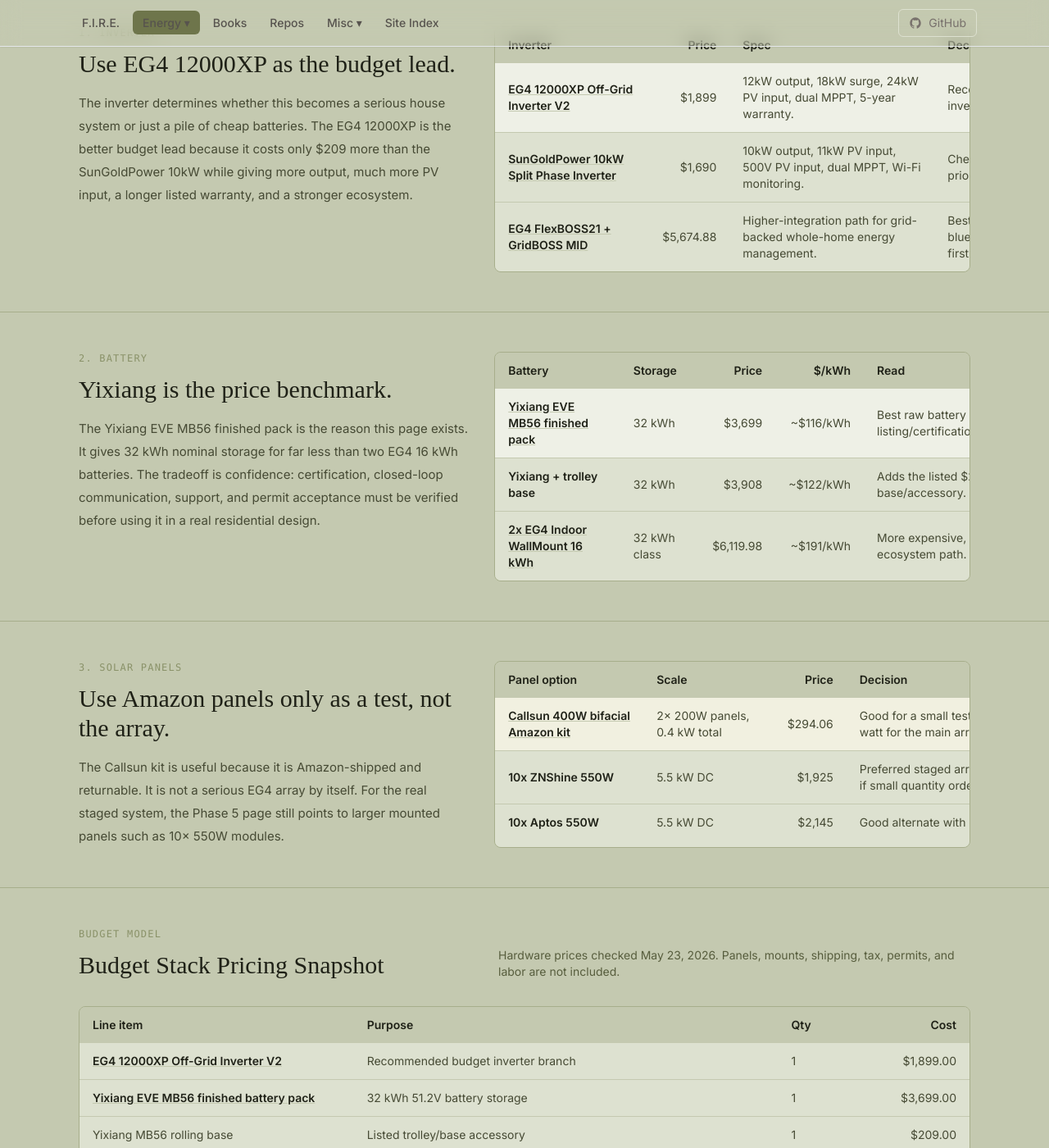
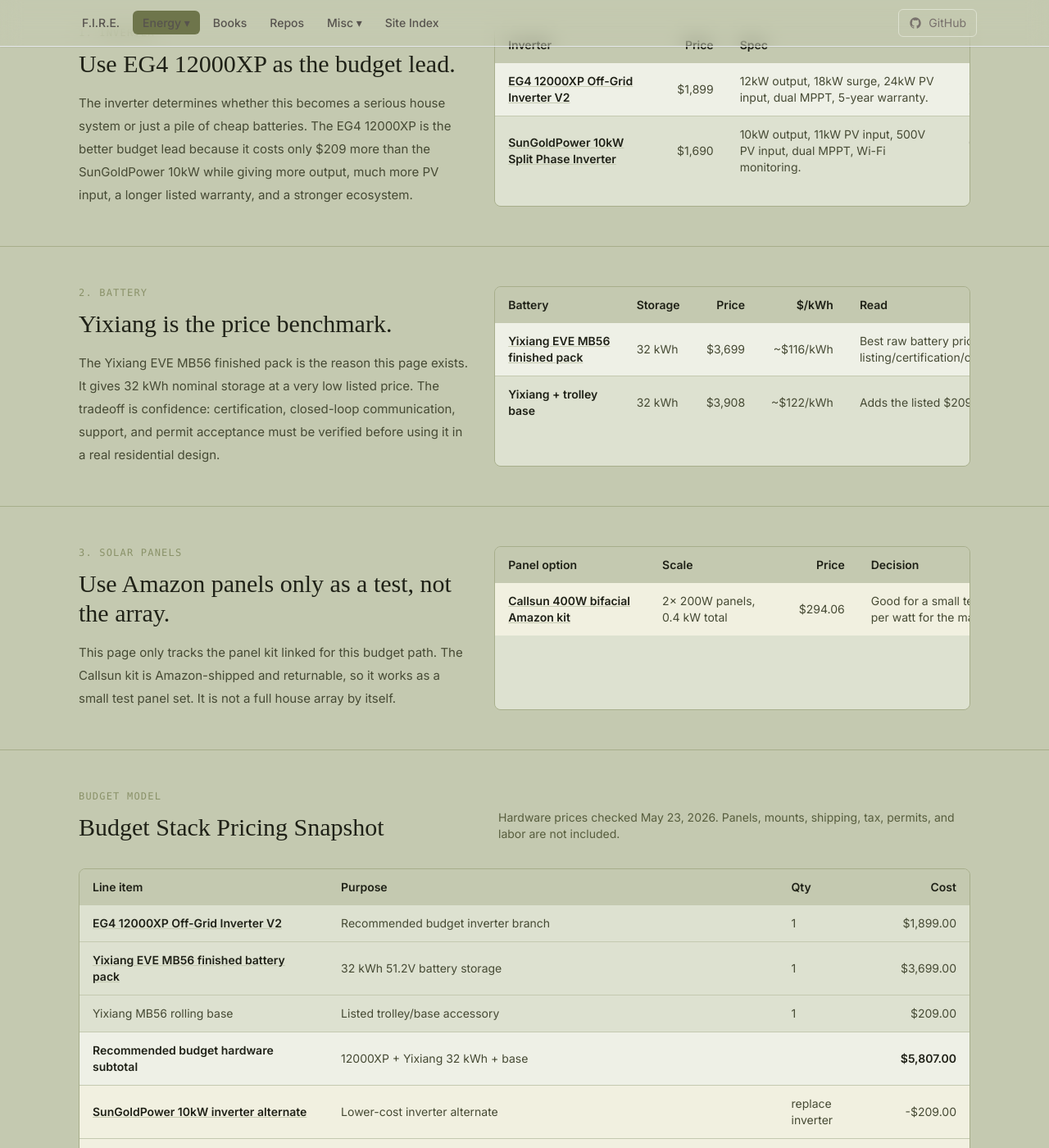
Before and after one commit to techmore/techmore.github.io, a Jekyll site: the page built from pages/energy-monitoring/will-prowse-2026.html, in a window 1280 px wide and 1400 px high, scrolled down 649 px. Shown: the whole window at 82% size. Built offline with Jekyll 4.4.1, drawn with Linux system fonts in a browser that asks for light colours; nearby versions of some CDN libraries; some web fonts are replaced; some of the changed text lies outside the part shown.

Commit message:
Tighten Will Prowse budget page scope

```diff
--- a/pages/energy-monitoring/will-prowse-2026.html
+++ b/pages/energy-monitoring/will-prowse-2026.html
@@ -9,7 +9,7 @@ title: Will Prowse 2026 - Techmore
       <p class="font-mono text-xs tracking-widest uppercase text-olive-500">Budget solar stack blueprint</p>
       <h1 class="mt-4 font-display italic text-5xl sm:text-6xl text-olive-950 leading-tight">Will Prowse 2026 budget path.</h1>
       <p class="mt-6 text-lg text-olive-800 leading-8">
-        A logical budget build order for a serious 48V solar system: inverter first, battery second, solar panels third. This is a low-cost architecture to compare against the EG4 FlexBOSS/GridBOSS plan, not the default permitted-home recommendation.
+        A logical budget build order for a serious 48V solar system: inverter first, battery second, solar panels third. This is a low-cost architecture for comparing budget hardware, not the default permitted-home recommendation.
       </p>
     </div>
   </section>
@@ -73,12 +73,6 @@ title: Will Prowse 2026 - Techmore
               <td class="px-4 py-3">10kW output, 11kW PV input, 500V PV input, dual MPPT, Wi-Fi monitoring.</td>
               <td class="px-4 py-3">Cheapest, but down-prioritized.</td>
             </tr>
-            <tr>
-              <td class="px-4 py-3"><a href="https://signaturesolar.com/eg4-flexboss21-inverter-v1-1-eg4-gridboss-mid-v3-1-bndl-e00019-3-1/" class="font-semibold text-olive-950 underline decoration-olive-300 hover:text-olive-700">EG4 FlexBOSS21 + GridBOSS MID</a></td>
-              <td class="px-4 py-3 text-right">$5,674.88</td>
-              <td class="px-4 py-3">Higher-integration path for grid-backed whole-home energy management.</td>
-              <td class="px-4 py-3">Best fit for the main Phase 5 blueprint, but not budget-first.</td>
-            </tr>
           </tbody>
         </table>
       </div>
@@ -92,7 +86,7 @@ title: Will Prowse 2026 - Techmore
           <p class="font-mono text-xs tracking-widest uppercase text-olive-500">2. Battery</p>
           <h2 class="mt-3 text-3xl text-olive-950">Yixiang is the price benchmark.</h2>
           <p class="mt-4 text-olive-800 leading-7">
-            The Yixiang EVE MB56 finished pack is the reason this page exists. It gives 32 kWh nominal storage for far less than two EG4 16 kWh batteries. The tradeoff is confidence: certification, closed-loop communication, support, and permit acceptance must be verified before using it in a real residential design.
+            The Yixiang EVE MB56 finished pack is the reason this page exists. It gives 32 kWh nominal storage at a very low listed price. The tradeoff is confidence: certification, closed-loop communication, support, and permit acceptance must be verified before using it in a real residential design.
           </p>
         </div>
         <div class="overflow-x-auto rounded-lg border border-olive-400 bg-olive-200">
@@ -121,13 +115,6 @@ title: Will Prowse 2026 - Techmore
                 <td class="px-4 py-3 text-right">~$122/kWh</td>
                 <td class="px-4 py-3">Adds the listed $209 rolling base/accessory.</td>
               </tr>
-              <tr>
-                <td class="px-4 py-3"><a href="https://signaturesolar.com/eg4-indoor-wallmount-battery-48v-314ah-16kwh-indoor-heated-ul1973-ul9540a/" class="font-semibold text-olive-950 underline decoration-olive-300 hover:text-olive-700">2x EG4 Indoor WallMount 16 kWh</a></td>
-                <td class="px-4 py-3">32 kWh class</td>
-                <td class="px-4 py-3 text-right">$6,119.98</td>
-                <td class="px-4 py-3 text-right">~$191/kWh</td>
-                <td class="px-4 py-3">More expensive, but a cleaner EG4 ecosystem path.</td>
-              </tr>
             </tbody>
           </table>
         </div>
@@ -141,7 +128,7 @@ title: Will Prowse 2026 - Techmore
         <p class="font-mono text-xs tracking-widest uppercase text-olive-500">3. Solar panels</p>
         <h2 class="mt-3 text-3xl text-olive-950">Use Amazon panels only as a test, not the array.</h2>
         <p class="mt-4 text-olive-800 leading-7">
-          The Callsun kit is useful because it is Amazon-shipped and returnable. It is not a serious EG4 array by itself. For the real staged system, the Phase 5 page still points to larger mounted panels such as 10x 550W modules.
+          This page only tracks the panel kit linked for this budget path. The Callsun kit is Amazon-shipped and returnable, so it works as a small test panel set. It is not a full house array by itself.
         </p>
       </div>
       <div class="overflow-x-auto rounded-lg border border-olive-400 bg-olive-200">
@@ -160,18 +147,6 @@ title: Will Prowse 2026 - Techmore
               <td class="px-4 py-3">2x 200W panels, 0.4 kW total</td>
               <td class="px-4 py-3 text-right">$294.06</td>
               <td class="px-4 py-3">Good for a small test; too small and high per watt for the main array.</td>
-            </tr>
-            <tr>
-              <td class="px-4 py-3 font-semibold text-olive-950">10x ZNShine 550W</td>
-              <td class="px-4 py-3">5.5 kW DC</td>
-              <td class="px-4 py-3 text-right">$1,925</td>
-              <td class="px-4 py-3">Preferred staged array on the Phase 5 page if small quantity ordering works.</td>
-            </tr>
-            <tr>
-              <td class="px-4 py-3 font-semibold text-olive-950">10x Aptos 550W</td>
-              <td class="px-4 py-3">5.5 kW DC</td>
-              <td class="px-4 py-3 text-right">$2,145</td>
-              <td class="px-4 py-3">Good alternate with clear 10-panel ordering.</td>
             </tr>
           </tbody>
         </table>
@@ -230,12 +205,6 @@ title: Will Prowse 2026 - Techmore
               <td class="px-4 py-3">replace inverter</td>
               <td class="px-4 py-3 text-right">-$209.00</td>
             </tr>
-            <tr>
-              <td class="px-4 py-3"><a href="https://signaturesolar.com/eg4-indoor-wallmount-battery-48v-314ah-16kwh-indoor-heated-ul1973-ul9540a/" class="font-semibold text-olive-950 underline decoration-olive-300 hover:text-olive-700">EG4 battery alternate</a></td>
-              <td class="px-4 py-3">Use 2x EG4 16 kWh batteries instead of Yixiang</td>
-              <td class="px-4 py-3">replace battery</td>
-              <td class="px-4 py-3 text-right">+$2,211.98</td>
-            </tr>
             <tr class="bg-amber-50/60">
               <td class="px-4 py-3"><a href="https://www.amazon.com/Callsun-Bifacial-Efficiency-Monocrystalline-Off-Grid/dp/B0DC6T55ZK?th=1&linkCode=sl1&tag=vehicledwelling-20&linkId=e872f8ed2e47d73c0f523237f63b2d82&language=en_US&ref_=as_li_ss_tl" class="font-semibold text-olive-950 underline decoration-olive-300 hover:text-olive-700">Callsun 400W bifacial Amazon panel kit</a></td>
               <td class="px-4 py-3">Optional low-commitment panel test</td>
@@ -243,8 +212,8 @@ title: Will Prowse 2026 - Techmore
               <td class="px-4 py-3 text-right">+$294.06</td>
             </tr>
             <tr>
-              <td class="px-4 py-3">Panels, mounts, BOS, permits, shipping, tax, labor</td>
-              <td class="px-4 py-3">Not fully modeled here; use Phase 5 solar page for full panel and permit planning</td>
+              <td class="px-4 py-3">Mounts, BOS, permits, shipping, tax, labor</td>
+              <td class="px-4 py-3">Not fully modeled on this budget watchlist page</td>
               <td class="px-4 py-3"></td>
               <td class="px-4 py-3 text-right">TBD</td>
             </tr>
@@ -275,7 +244,7 @@ title: Will Prowse 2026 - Techmore
           <li><span class="font-semibold text-olive-950">Battery communication:</span> verify CAN/RS485 support with the selected inverter before assuming closed-loop control.</li>
           <li><span class="font-semibold text-olive-950">Permitting:</span> ask whether the township/electrical reviewer will accept the battery in a residential ESS package.</li>
           <li><span class="font-semibold text-olive-950">Safety:</span> confirm disconnects, fusing, conductor sizing, grounding, labeling, and battery location requirements.</li>
-          <li><span class="font-semibold text-olive-950">Support:</span> compare the 5-year Yixiang warranty path against EG4's ecosystem and installer familiarity.</li>
+          <li><span class="font-semibold text-olive-950">Support:</span> confirm who handles warranty claims, firmware issues, battery communication, and installation questions.</li>
         </ul>
       </div>
     </div>
@@ -291,7 +260,6 @@ title: Will Prowse 2026 - Techmore
         <li><a href="https://yixiangpower.com/products/pre-sale-yixiang-us-stock-eve-mb56-finished-battery-pack-32kwh-51-2v-16s-628ah-eve-lifepo4-cell-lithium-battery-estimated-shipping-date-dec-20th?sca_ref=9207522.jYuzmwEjUpH" class="underline decoration-olive-500 hover:text-olive-700">Yixiang EVE MB56 32 kWh finished battery pack</a> for price, capacity, shipping-time, accessory, and warranty text.</li>
         <li><a href="https://www.amazon.com/Callsun-Bifacial-Efficiency-Monocrystalline-Off-Grid/dp/B0DC6T55ZK?th=1&linkCode=sl1&tag=vehicledwelling-20&linkId=e872f8ed2e47d73c0f523237f63b2d82&language=en_US&ref_=as_li_ss_tl" class="underline decoration-olive-500 hover:text-olive-700">Amazon Callsun 400W bifacial panel kit</a> for the $294.06 limited-time price, 2x 200W configuration, Amazon shipping, and 30-day return details.</li>
         <li><a href="https://tubetested.com/episodes/58" class="underline decoration-olive-500 hover:text-olive-700">TubeTested 2026 Will Prowse approved products index</a> for the referenced 2026 affiliate-list context.</li>
-        <li><a href="https://signaturesolar.com/eg4-indoor-wallmount-battery-48v-314ah-16kwh-indoor-heated-ul1973-ul9540a/" class="underline decoration-olive-500 hover:text-olive-700">EG4 Indoor WallMount Battery</a> for the current EG4 comparison price.</li>
       </ul>
     </div>
   </section>
```
